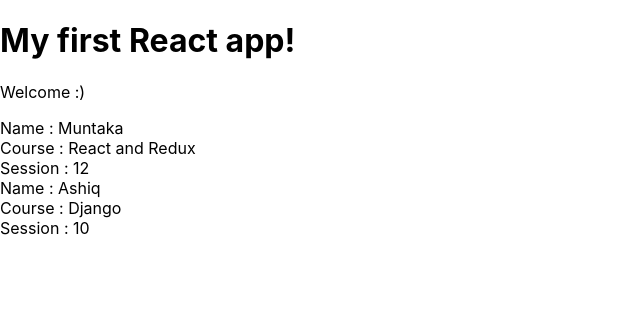
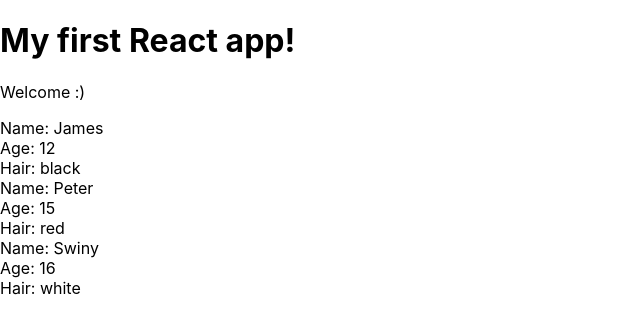
Before and after one commit to Ibnathism/React-And-Redux-Basics, a React (Create React App) app in the folder myfirstapp/: page / in a window 1280 px wide. Shown: the top 334 px of the page, without its empty margins (0-640 px from the left). Built offline with nearby package versions, Linux system fonts and the light colour scheme.

Commit message:
show a list of elements

```diff
--- a/myfirstapp/src/App.js
+++ b/myfirstapp/src/App.js
@@ -2,13 +2,31 @@
 import Nested from './Props';
 
 class App extends Component {
+  //Outputting List
+  state = {
+    donkeys : [
+      {name: 'James', age: 12, hair: 'black', id: 1},
+      {name: 'Peter', age: 15, hair: 'red', id: 2},
+      {name: 'Swiny', age: 16, hair: 'white', id: 3}
+    ]
+  }
   render(){
     return (
-      <div className="App">
+
+      //Outputting single or multiple element having props
+      /*<div className="App">
           <h1>My first React app!</h1>
           <p>Welcome :)</p>
           <Nested name="Muntaka" course="React and Redux" session="12"/>
           <Nested name="Ashiq" course="Django" session="10"/>
+          <Nested donkeys={this.state.donkeys}/>
+      </div>*/
+
+      //Outputting a List having props
+      <div className="App">
+          <h1>My first React app!</h1>
+          <p>Welcome :)</p>
+          <Nested donkeys={this.state.donkeys}/>
       </div>
     );
   }
--- a/myfirstapp/src/Props.js
+++ b/myfirstapp/src/Props.js
@@ -3,14 +3,36 @@
 class Nested extends Component{
     render(){
         //console.log(this.props);
-        const { name, course, session } = this.props;
+
+        //Outputting single or multiple
+        //const { name, course, session } = this.props;
+
+        //Outputting List
+        const { donkeys } = this.props;
+        const donkeylist = donkeys.map(eachDonkey => {
+            return (
+                <div className="donkey" key={eachDonkey.id}>
+                    <div>Name: {eachDonkey.name}</div>
+                    <div>Age: {eachDonkey.age}</div>
+                    <div>Hair: {eachDonkey.hair}</div>
+                </div>
+            )
+        })
         return(
-            <div className="Nested">
+
+            //Outputting single or multiple element having props
+            /*<div className="Nested">
                 <div>Name : { name }</div>
                 <div>Course : { course }</div>
                 <div>Session : { session }</div>
+            </div>*/
+
+
+            //Outputting a List having props
+            <div className="donkey-list">
+                { donkeylist }
             </div>
-        );
+        )
     }
 }
 
```
